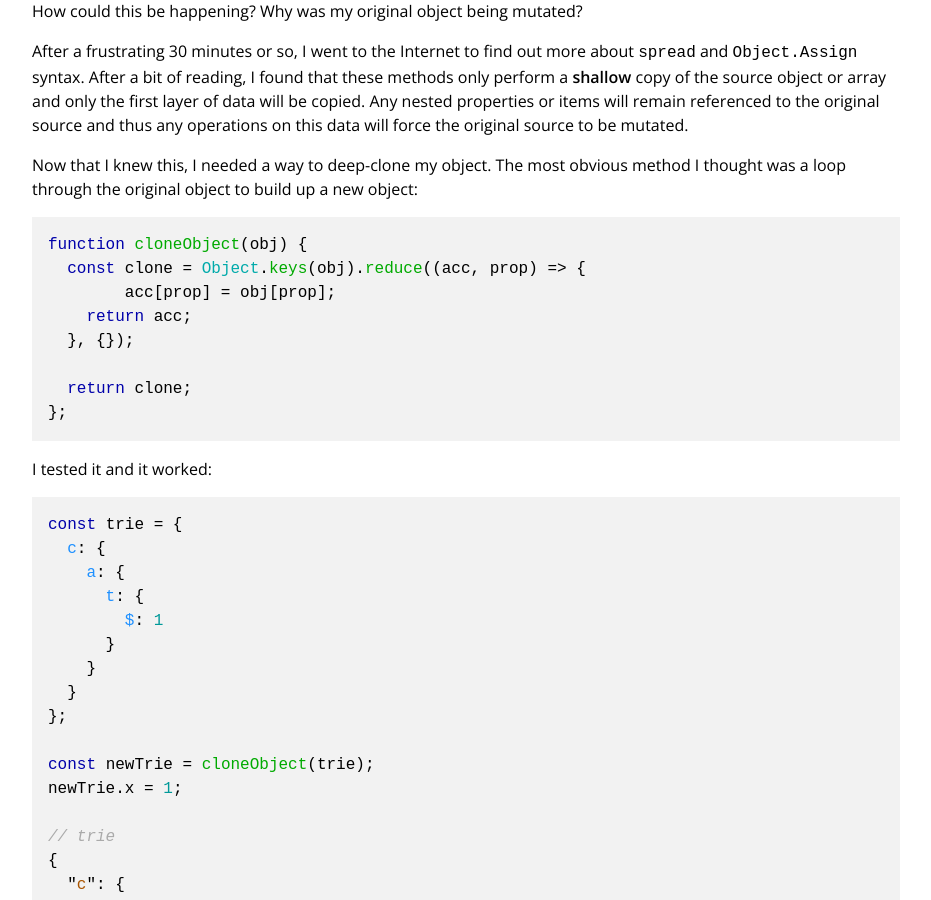
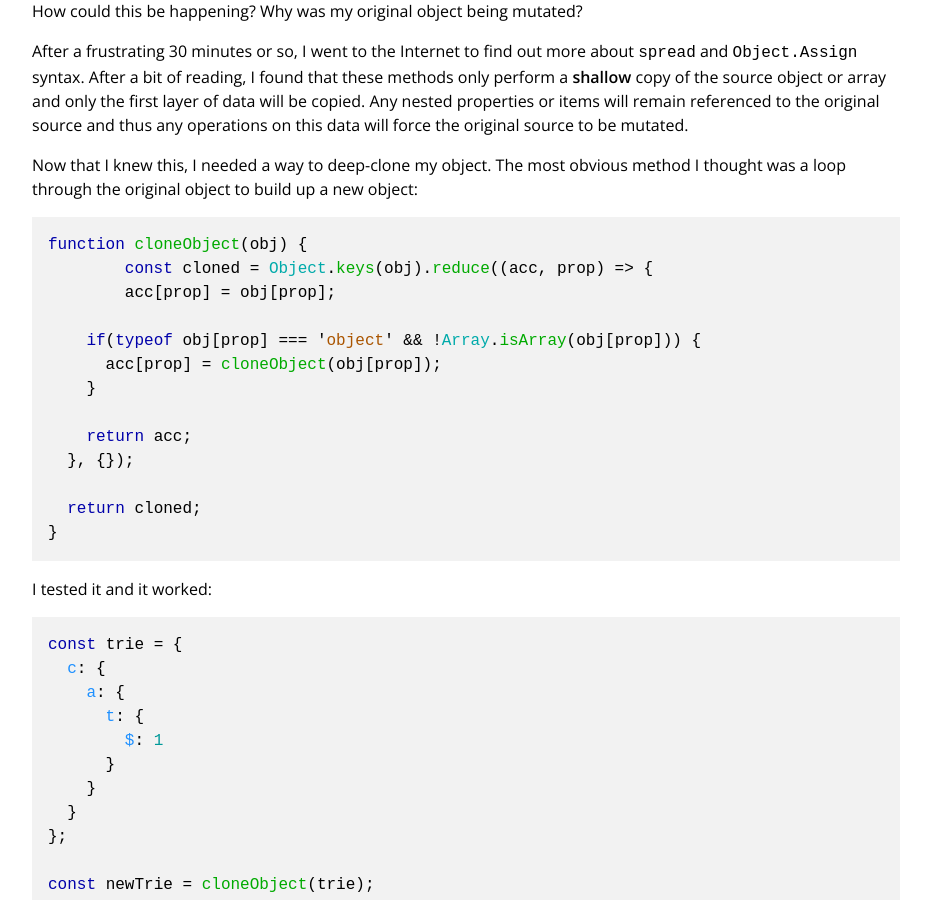
Before and after one commit to lyndseybrowning/lyndseybrowning.github.io, a Jekyll site: the page built from _posts/2017-02-15-deep-cloning-javascript-objects.md, in a window 1280 px wide and 900 px high, scrolled down 3347 px. Shown: the whole window, without its empty margins (174-1105 px from the left). Built offline with Jekyll 4.4.1, drawn with Linux system fonts in a browser that asks for light colours; comment, search, counter and statistics services are not loaded.

Commit message:
Update cloneObject method

````diff
--- a/_posts/2017-02-15-deep-cloning-javascript-objects.md
+++ b/_posts/2017-02-15-deep-cloning-javascript-objects.md
@@ -135,13 +135,18 @@ Now that I knew this, I needed a way to deep-clone my object. The most obvious m
 
 ```javascript
 function cloneObject(obj) {
-  const clone = Object.keys(obj).reduce((acc, prop) => {
+	const cloned = Object.keys(obj).reduce((acc, prop) => {
   	acc[prop] = obj[prop];
+
+    if(typeof obj[prop] === 'object' && !Array.isArray(obj[prop])) {
+      acc[prop] = cloneObject(obj[prop]);
+    }
+
     return acc;
   }, {});
 
-  return clone;
-};
+  return cloned;
+}
 ```
 
 I tested it and it worked:
````
